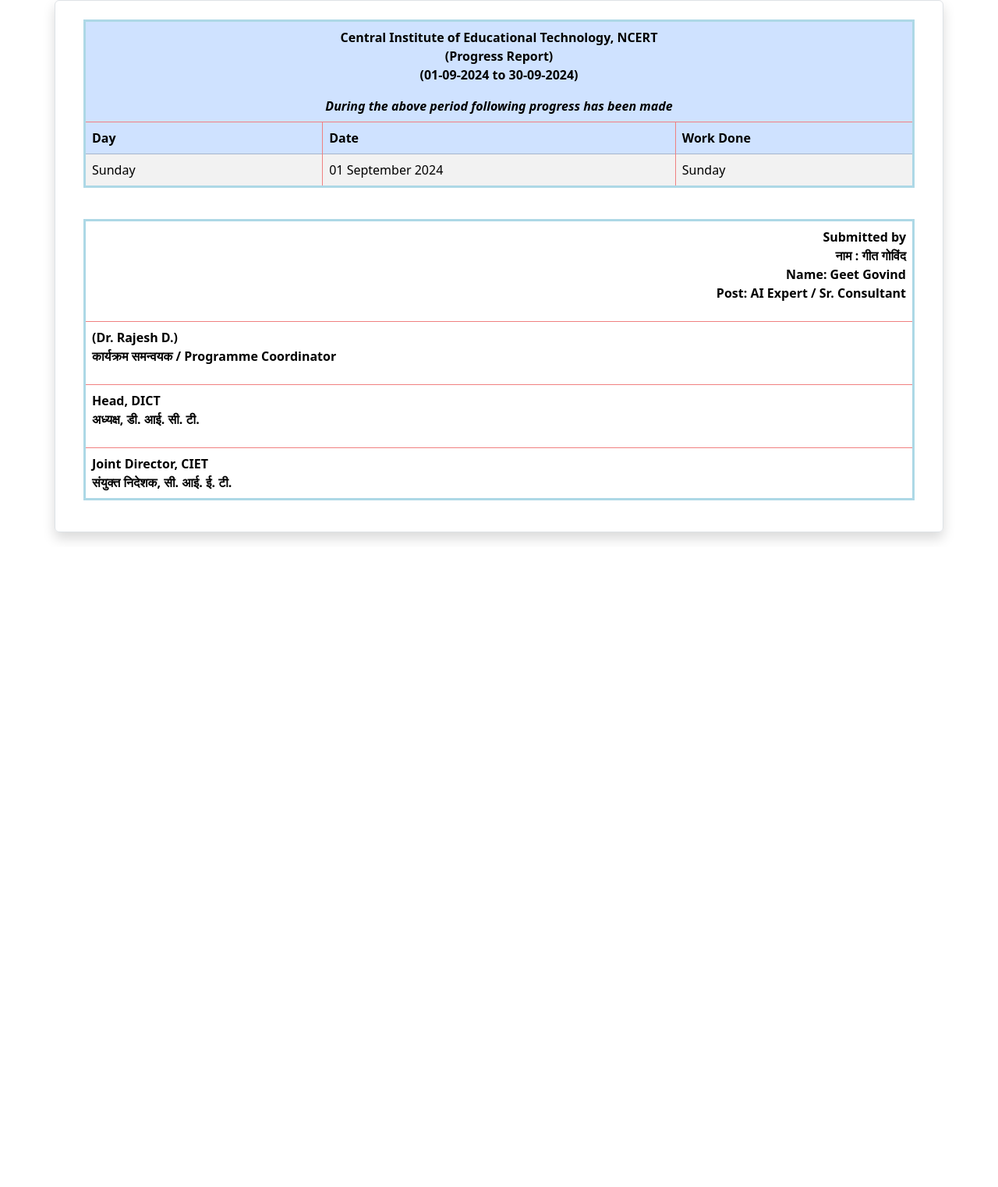
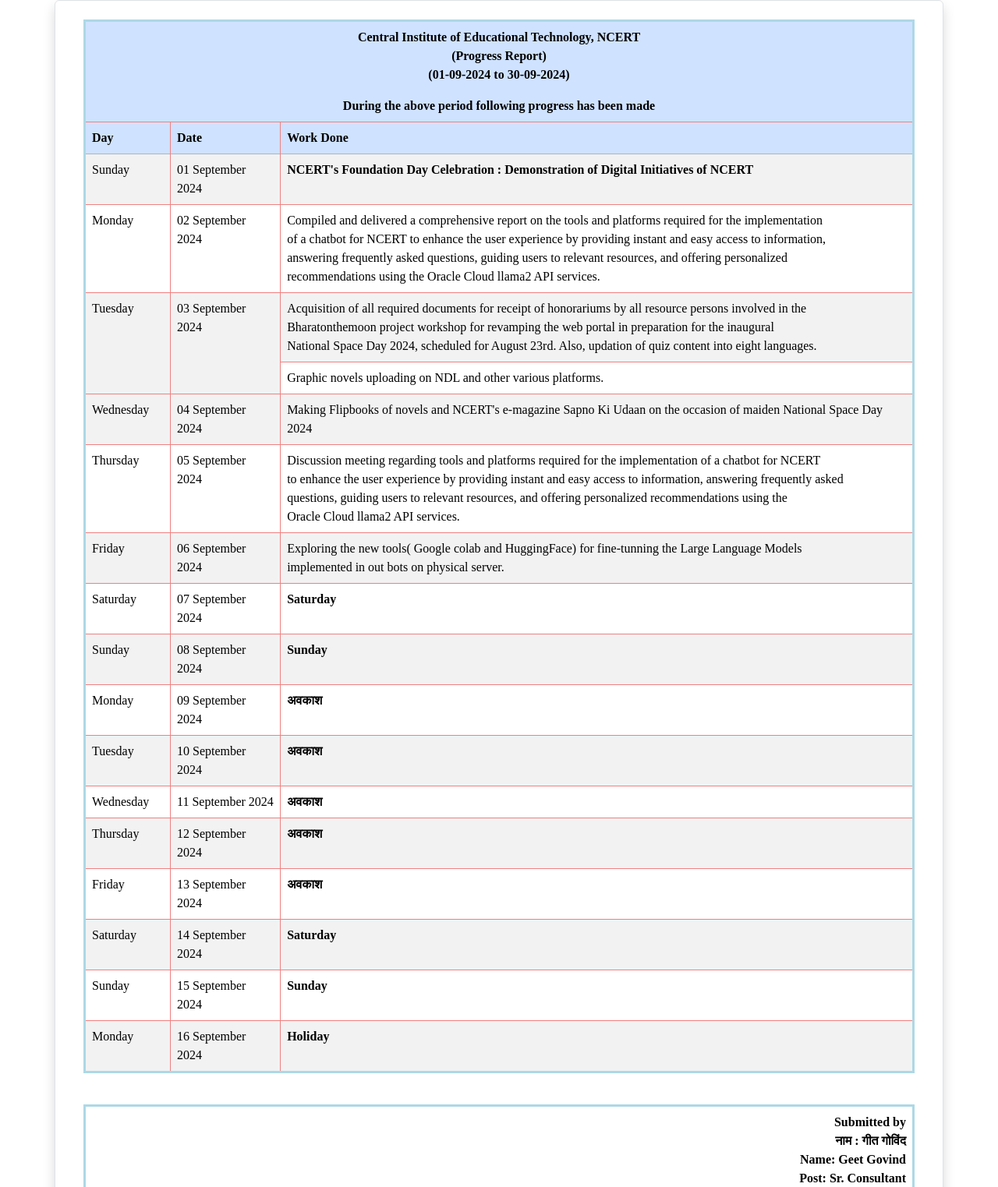
Before and after one commit to geetgovind/workreport, a plain HTML site: page index.html in a window 1280 px wide. Shown: the part 98-1621 px from the top of the page at 78% size. Before the commit the page ends 800 px from the top, so only its background shows below. Drawn offline with nearby package versions, Linux system fonts and the light colour scheme; a web font is replaced by a local one.

Commit message:
September half month

```diff
--- a/index.html
+++ b/index.html
@@ -25,24 +25,111 @@
         <div class="m-4 table-responsive">
             <table class="table table-bordered table-hover table-striped" style="border:3px solid lightblue;">
                 <thead>
-                    <th colspan="3" class="text-center table-primary">
-                        <p> Central Institute of Educational Technology, NCERT</br>
+                    <th colspan="3" class="text-center table-primary ">
+                        <p class="fw-bold"> Central Institute of Educational Technology, NCERT</br>
                             (Progress Report)</br>
                             (01-09-2024 to 30-09-2024)
                         </p>
-                        <span><i>During the above period following progress has been made</i></span>
+                        <span class="fw-bold">During the above period following progress has been made</span>
                     </th>
                     <tr class="table-primary">
-                        <th>Day</th>
-                        <th>Date</th>
-                        <th>Work Done</th>
+                        <th class="fw-bold">Day</th>
+                        <th class="fw-bold">Date</th>
+                        <th class="fw-bold">Work Done</th>
                     </tr>
                 </thead>
                 <tbody>
                     <tr>
                         <td>Sunday</td>
                         <td>01 September 2024</td>
+                        <td class="fw-bold">NCERT's Foundation Day Celebration : Demonstration of Digital Initiatives of NCERT</td>
+                    </tr>
+                    <tr>
+                        <td>Monday</td>
+                        <td>02 September 2024</td>
+                        <td>Compiled and delivered a comprehensive report on the tools and platforms required for the implementation <br />
+                            of a chatbot for NCERT to enhance the user experience by providing instant and easy access to information, <br />
+                            answering frequently asked questions, guiding users to relevant resources, and offering personalized <br />
+                            recommendations using the Oracle Cloud llama2 API services.</td>
+                    </tr>
+                    <tr>
+                        <td rowspan="2">Tuesday</td>
+                        <td rowspan="2">03 September 2024</td>
+                        <td>Acquisition of all required documents for receipt of honorariums by all resource persons involved in the <br />
+                            Bharatonthemoon project workshop for revamping the web portal in preparation for the inaugural <br />
+                            National Space Day 2024, scheduled for August 23rd. Also, updation of quiz content into eight languages.</td>
+                    </tr>
+                    <tr>
+                        <td>Graphic novels uploading on NDL and other various platforms.</td>
+                    </tr>
+                    <tr>
+                        <td>Wednesday</td>
+                        <td>04 September 2024</td>
+                        <td>Making Flipbooks of novels and NCERT's e-magazine Sapno Ki Udaan on the occasion of maiden National Space Day 2024</td>
+                    </tr>
+                    <tr>
+                        <td>Thursday</td>
+                        <td>05 September 2024</td>
+                        <td>Discussion meeting regarding tools and platforms required for the implementation of a chatbot for NCERT <br />
+                            to enhance the user experience by providing instant and easy access to information, answering frequently asked <br />
+                            questions, guiding users to relevant resources, and offering personalized recommendations using the <br />
+                            Oracle Cloud llama2 API services.</td>
+                    </tr>
+                    <tr>
+                        <td>Friday</td>
+                        <td>06 September 2024</td>
+                        <td>Exploring the new tools( Google colab and HuggingFace) for fine-tunning the Large Language Models <br />
+                            implemented in out bots on physical server. </td>
+                    </tr>
+                    <tr>
+                        <td>Saturday</td>
+                        <td>07 September 2024</td>
+                        <td class="fw-bold">Saturday</td>
+                    </tr>
+                    <tr>
                         <td>Sunday</td>
+                        <td>08 September 2024</td>
+                        <td class="fw-bold">Sunday</td>
+                    </tr>
+                    <tr>
+                        <td>Monday</td>
+                        <td>09 September 2024</td>
+                        <td class="fw-bold">अवकाश</td>
+                    </tr>
+                    <tr>
+                        <td>Tuesday</td>
+                        <td>10 September 2024</td>
+                        <td class="fw-bold">अवकाश</td>
+                    </tr>
+                    <tr>
+                        <td>Wednesday</td>
+                        <td>11 September 2024</td>
+                        <td class="fw-bold">अवकाश</td>
+                    </tr>
+                    <tr>
+                        <td>Thursday</td>
+                        <td>12 September 2024</td>
+                        <td class="fw-bold">अवकाश</td>
+                    </tr>
+                    <tr>
+                        <td>Friday</td>
+                        <td>13 September 2024</td>
+                        <td class="fw-bold">अवकाश</td>
+                    </tr>
+                    <tr>
+                        <td>Saturday</td>
+                        <td>14 September 2024</td>
+                        <td class="fw-bold">Saturday</td>
+                    </tr>
+                    <tr>
+                        <td>Sunday</td>
+                        <td>15 September 2024</td>
+                        <td class="fw-bold">Sunday</td>
+                    </tr>
+                    <tr>
+                        <td>Monday</td>
+                        <td>16 September 2024</td>
+                        <td class="fw-bold">Holiday</td>
                     </tr>
                 </tbody>
             </table>
@@ -53,8 +140,7 @@
                     <tbody>
                         <tr>
                             <td align="right">
-                                <p><b>Submitted by</br>नाम : गीत गोविंद<br />Name: Geet Govind</br>Post: AI Expert / Sr.
-                                        Consultant</p>
+                                <p><b>Submitted by</br>नाम : गीत गोविंद<br />Name: Geet Govind</br>Post: Sr. Consultant</p>
                             </td>
                         </tr>
                         <tr>
--- a/style.css
+++ b/style.css
@@ -1,4 +1,16 @@
-@import url('https://fonts.googleapis.com/css2?family=Open+Sans:wght@500&display=swap');
+/* @import url('https://fonts.googleapis.com/css2?family=Open+Sans:wght@500&display=swap'); */
+@import url('https://fonts.googleapis.com/css2?family=Asul:wght@400;700&display=swap');
 td, th, tr{
     border:3px solid lightcoral;
 }
+* {
+    font-family: "Asul", serif;
+    font-weight: 400;
+    font-style: normal;
+  }
+
+  .asul-bold {
+    font-family: "Asul", serif;
+    font-weight: 700;
+    font-style: normal;
+  }
```
